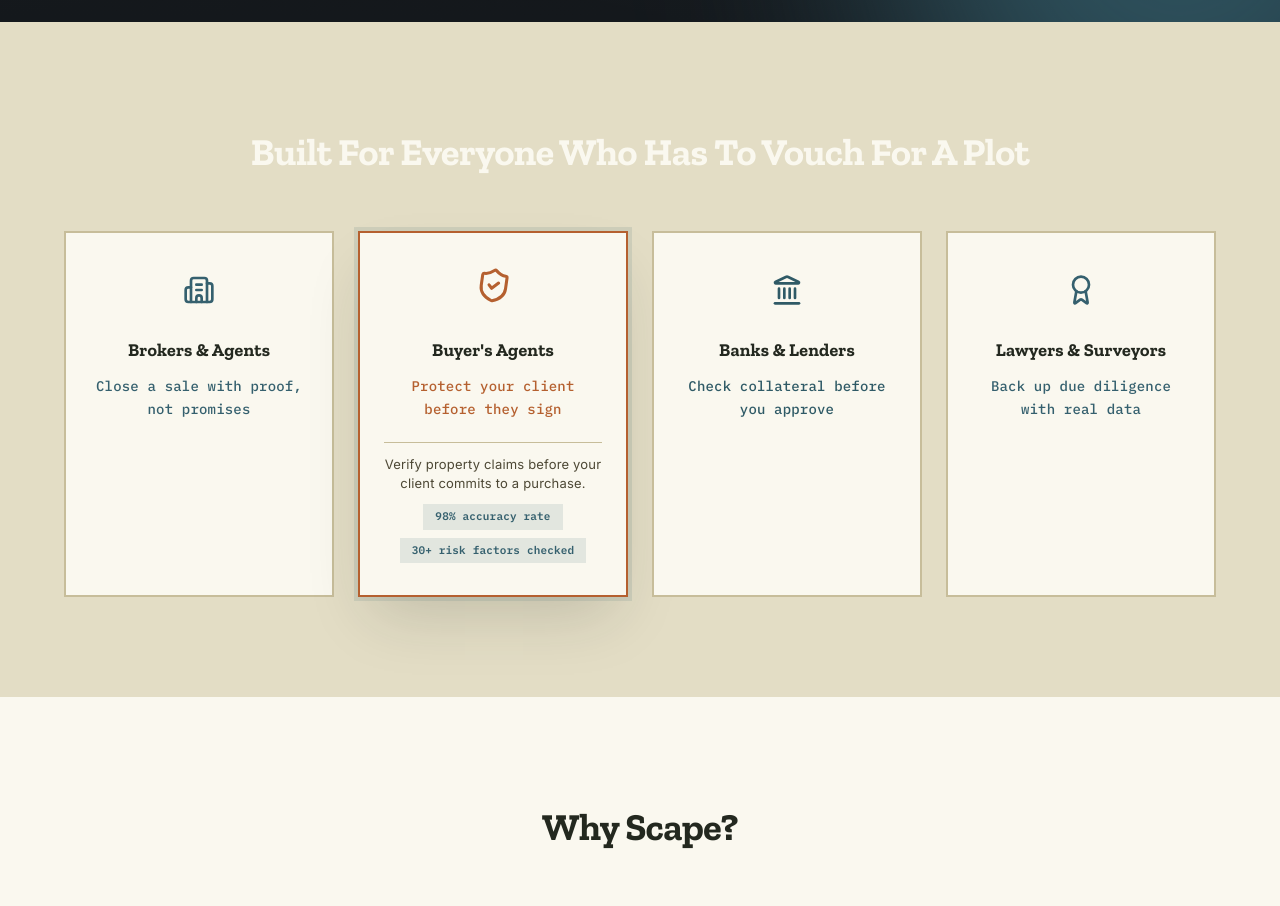
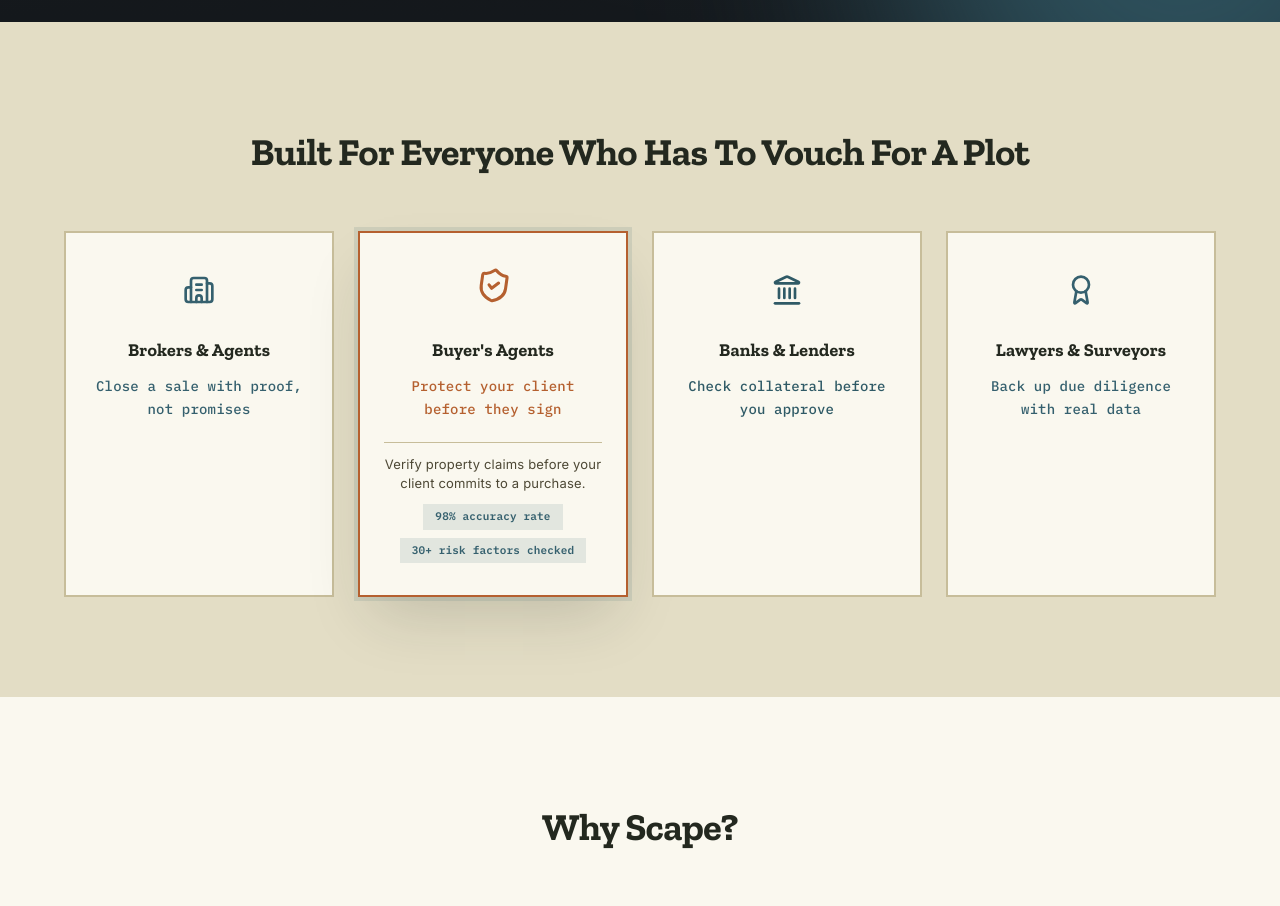
Before and after one commit to awaaat/scape-property-intelligence, a React (Vite) app: page / in a window 1280 px wide. Shown: the part 860-1766 px from the top of the page. Built offline with nearby package versions, Linux system fonts and the light colour scheme; no server answers.

Commit message:
final commit

```diff
--- a/src/pages/home/HomePage.module.css
+++ b/src/pages/home/HomePage.module.css
@@ -726,7 +726,9 @@
   text-align: center;
   margin-bottom: 48px;
 }
-
+.secNavy .secTitleLight {
+  color: var(--text-h);
+}
 .secTitle {
   font-family: var(--font-display);
   font-size: 38px;
```
